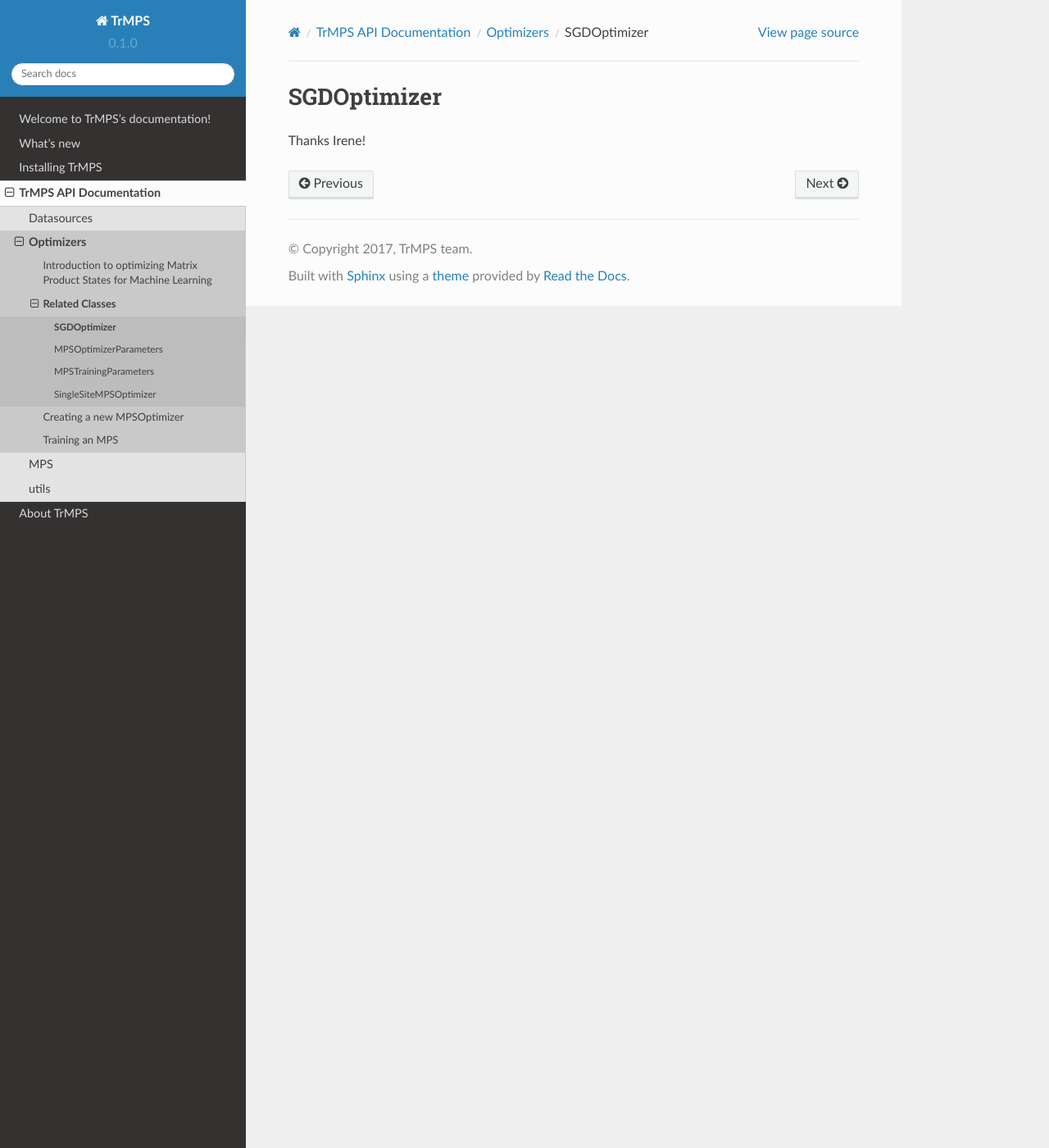
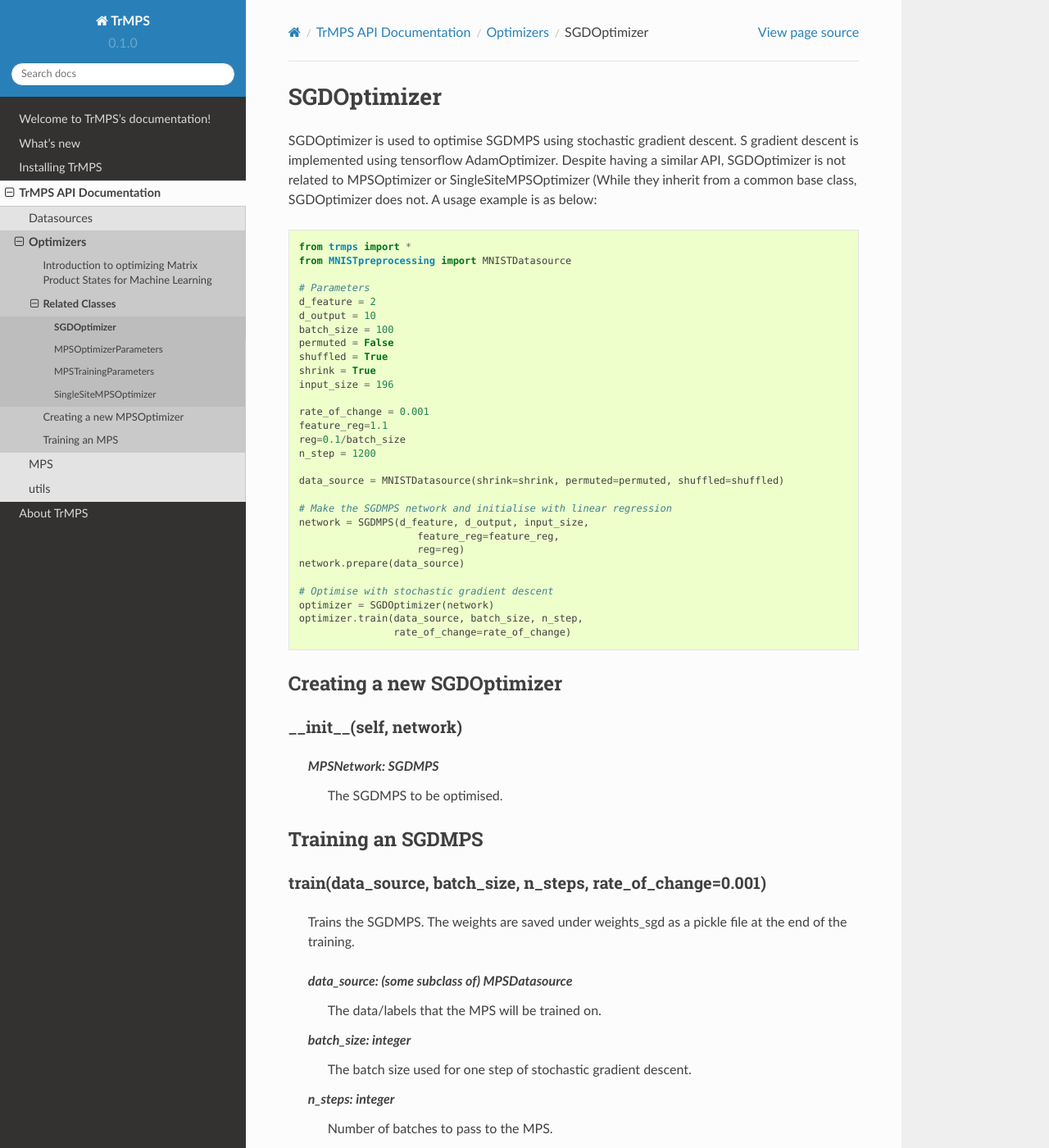
Before and after one commit to TrMPS/MPS-MNIST, a Sphinx documentation site: the page built from docs/source/api/optimizers/SGDOptimizer.rst, in a window 1280 px wide and 1400 px high. Shown: the whole window at 82% size. Built offline with Sphinx 7.4.7 and the Read the Docs theme 2.0.0, drawn with Linux system fonts in a browser that asks for light colours; some of the changed text lies outside the part shown.

Commit message:
Added documentation of SGD optimisers to the sphinx documentation

```diff
--- a/docs/source/api/mps/index.rst
+++ b/docs/source/api/mps/index.rst
@@ -58,6 +58,8 @@ MPS represents a 'Matrix Product State', which can be optimised (using MPSOptimi
 
 This creates an MPS, loads in some pre-trained weights, then performs some inference, for the accuracy is then printed out.
 
+The SGDMPS subclass should be used when the MPS is goign to be optimized with stochastic gradient descent.
+
 Subclasses
 -------
 
@@ -65,7 +67,7 @@ Subclasses
    :maxdepth: 1
 
    sqMPS
-   simpleMPS
+   SGDMPS
 
 Properties
 ---------
--- a/docs/source/api/mps/simpleMPS.rst
+++ /dev/null
@@ -1,4 +0,0 @@
-simpleMPS
-======
-
-To be written. Thanks Irene!
--- a/docs/source/api/optimizers/SGDOptimizer.rst
+++ b/docs/source/api/optimizers/SGDOptimizer.rst
@@ -1,4 +1,61 @@
 SGDOptimizer
 ============================
 
-Thanks Irene!
+SGDOptimizer is used to optimise SGDMPS using stochastic gradient descent. S gradient descent is implemented using tensorflow AdamOptimizer. Despite having a similar API, SGDOptimizer is not related to MPSOptimizer or SingleSiteMPSOptimizer (While they inherit from a common base class, SGDOptimizer does not. A usage example is as below:
+
+.. code-block:: python
+
+    from trmps import *
+    from MNISTpreprocessing import MNISTDatasource
+
+    # Parameters
+    d_feature = 2
+    d_output = 10
+    batch_size = 100
+    permuted = False
+    shuffled = True
+    shrink = True
+    input_size = 196
+
+    rate_of_change = 0.001
+    feature_reg=1.1
+    reg=0.1/batch_size
+    n_step = 1200
+
+    data_source = MNISTDatasource(shrink=shrink, permuted=permuted, shuffled=shuffled)
+
+    # Make the SGDMPS network and initialise with linear regression
+    network = SGDMPS(d_feature, d_output, input_size,
+                        feature_reg=feature_reg,
+                        reg=reg)
+    network.prepare(data_source)
+
+    # Optimise with stochastic gradient descent
+    optimizer = SGDOptimizer(network)
+    optimizer.train(data_source, batch_size, n_step,
+                    rate_of_change=rate_of_change)
+
+Creating a new SGDOptimizer
+---------------
+
+__init__(self, network)
+^^^^^^^^
+
+ *MPSNetwork: SGDMPS*
+  The SGDMPS to be optimised.
+
+Training an SGDMPS
+----------------
+
+train(data_source, batch_size, n_steps, rate_of_change=0.001)
+^^^^^^^^^^
+ Trains the SGDMPS. The weights are saved under weights_sgd as a pickle file at the end of the training.
+
+ *data_source: (some subclass of) MPSDatasource*
+  The data/labels that the MPS will be trained on.
+ *batch_size: integer*
+  The batch size used for one step of stochastic gradient descent.
+ *n_steps: integer*
+  Number of batches to pass to the MPS.
+ *rate_of_change: float*
+  Rate of change to pass into the AdamOptimizer
--- a/docs/source/api/optimizers/index.rst
+++ b/docs/source/api/optimizers/index.rst
@@ -82,7 +82,7 @@ __init__(MPSNetwork, max_size, optional_parameters=MPSOptimizerParameters())
  Initialises the optimiser.
 
  *MPSNetwork: MPS or sqMPS*
-  The matrix product state network that will be optimised. Take note that if an sqMPS is passed in, the MPSOptimizer cannot use the Hessian when optimizing.
+  The matrix product state that will be optimised. Take note that if an sqMPS is passed in, the MPSOptimizer cannot use the Hessian when optimizing. Despite being a subclass of MPS, passing in an SGDMPS is not supported. If you want to optimize an SGDMPS, use SGDOptimizer.
  *max_size: integer*
   The maximum size the tensors composing the MPS can grow to.
  *optional_parameters: MPSOptimizerParameters*
```
Also changed, not shown: docs/source/api/mps/SGDMPS.rst (added, +57 -0 lines).
